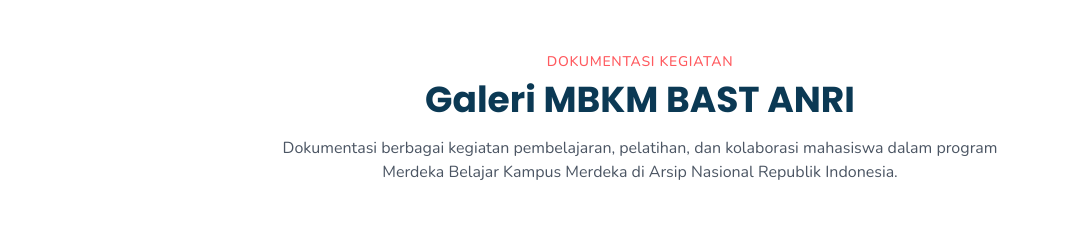
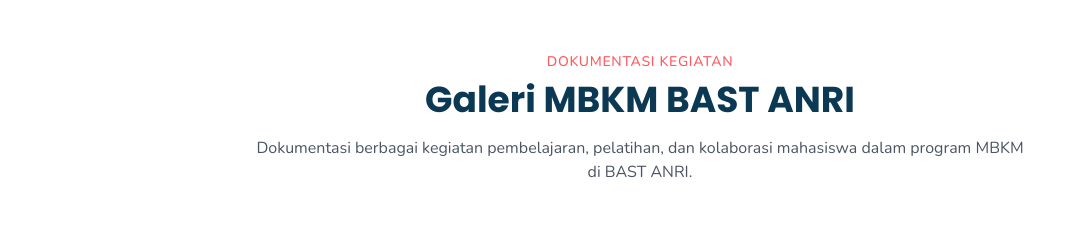
Before and after one commit to IqbalAfdhalas/portal-mbkm, a Next.js app: page / in a window 1280 px wide. Shown: the part 7340-7574 px from the top of the page, without its empty margins (0-1070 px from the left). Built offline with nearby package versions, Linux system fonts and the light colour scheme; no server answers; the database is empty.

Commit message:
update section galeri

```diff
--- a/src/components/sections/Gallery.tsx
+++ b/src/components/sections/Gallery.tsx
@@ -371,7 +371,7 @@
           </h2>
           <p className="max-w-3xl mx-auto text-gray-600 dark:text-gray-300">
             Dokumentasi berbagai kegiatan pembelajaran, pelatihan, dan kolaborasi mahasiswa dalam
-            program Merdeka Belajar Kampus Merdeka di Arsip Nasional Republik Indonesia.
+            program MBKM di BAST ANRI.
           </p>
         </MotionDiv>
 
```
